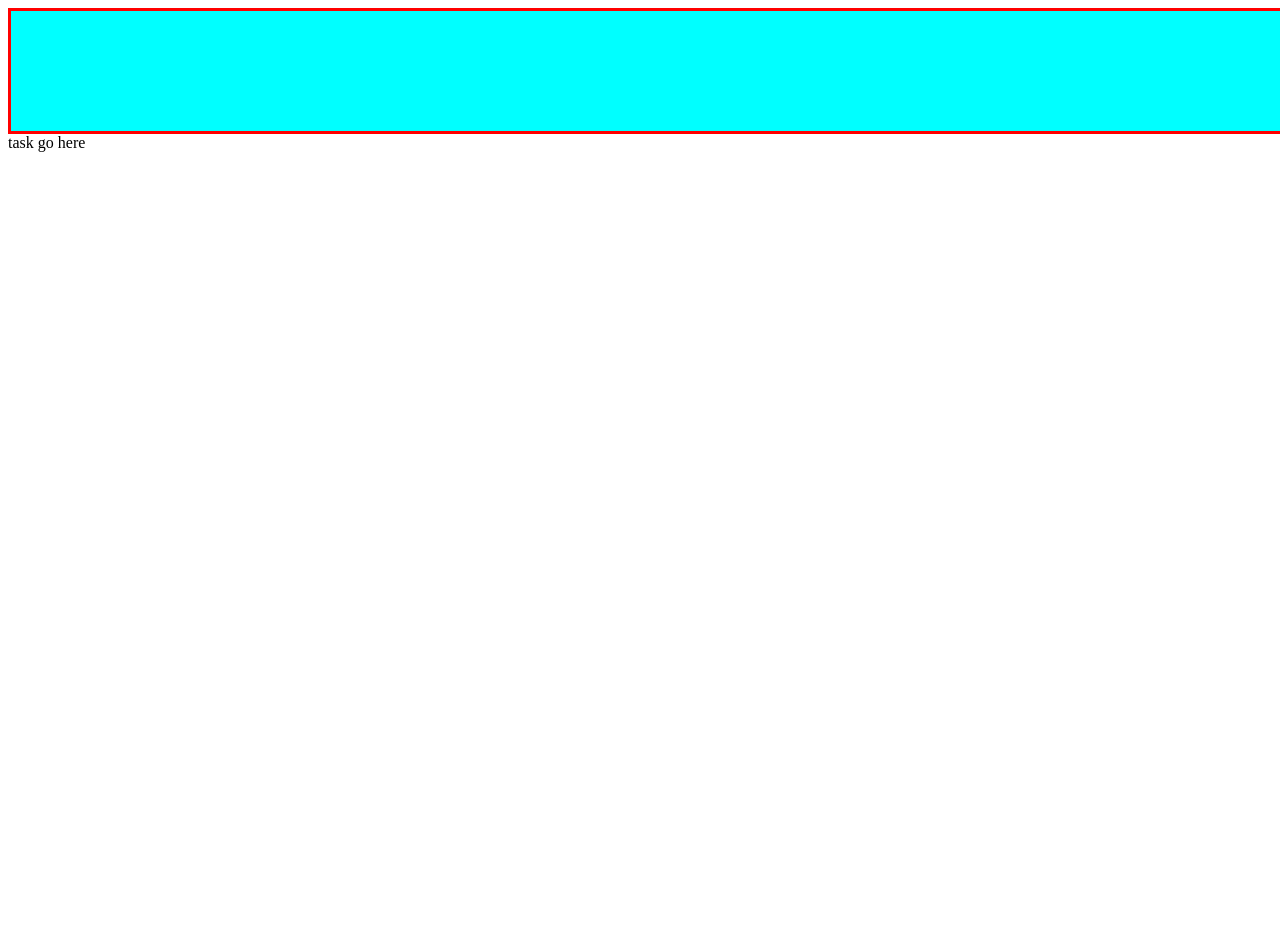
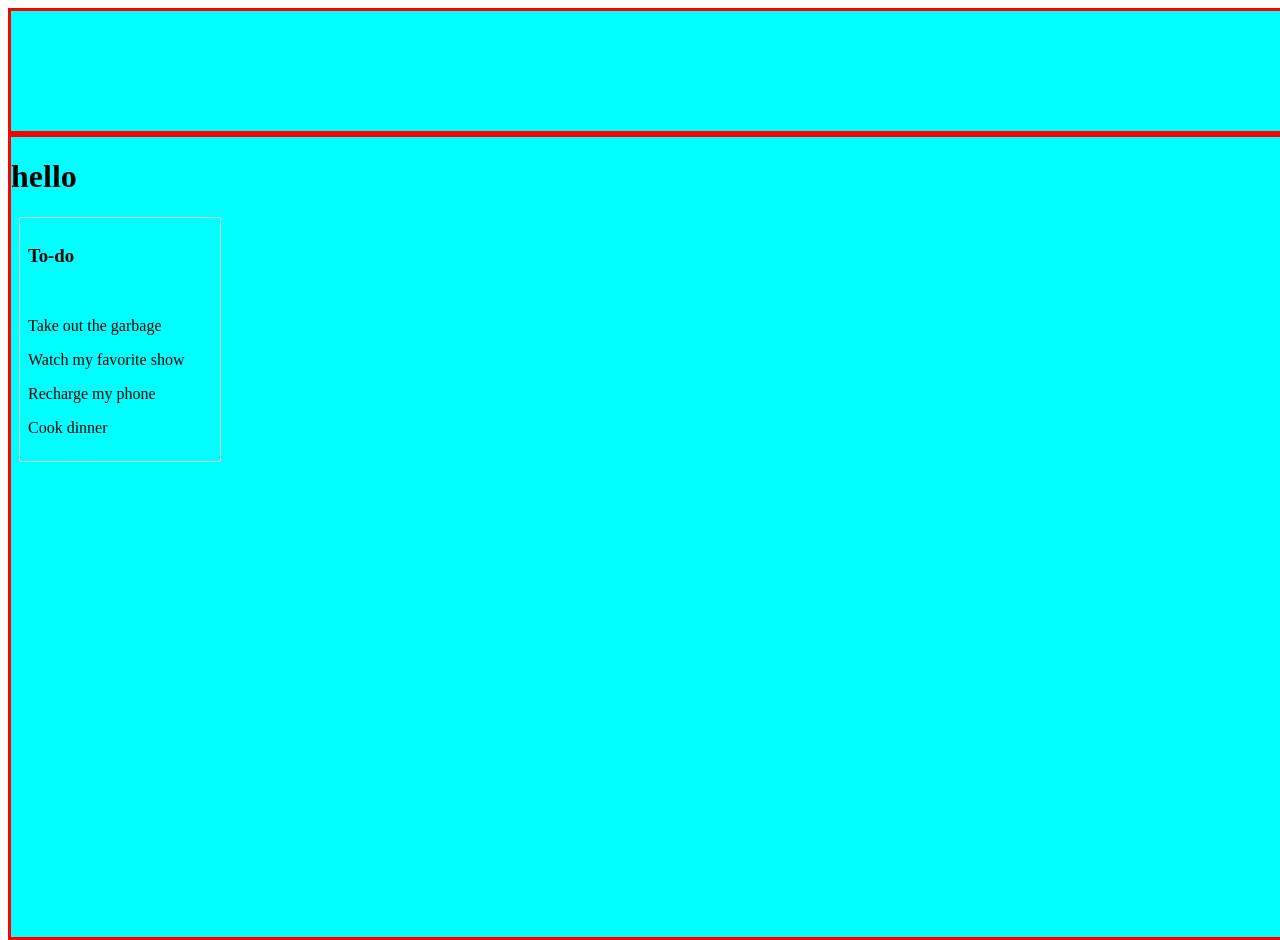
Before and after one commit to Yourownway/To_do_list-Js, a React (Create React App) app in the folder front/: page /List in a window 1280 px wide. Before the commit the page ends 816 px from the top, so only its background shows below. Built offline with nearby package versions, Linux system fonts and the light colour scheme.

Commit message:
FRONT init to do list

```diff
--- a/front/src/components/atoms/Column.js
+++ b/front/src/components/atoms/Column.js
@@ -1,14 +1,30 @@
 import React from "react";
 import styled from "styled-components";
+import Task from "./Task";
 
-export default function Column({ tasks }) {
-  const Container = styled.div``;
-  const Title = styled.h3``;
-  const TaskList = styled.div``;
+export default function Column({ column, tasks }) {
+  console.log(tasks, "taskkkkkk");
+  const Container = styled.div`
+    width: 200px;
+    margin: 8px;
+    border: 1px solid lightgrey;
+    border-radius: 2px;
+  `;
+  const Title = styled.h3`
+    padding: 8px;
+  `;
+  const TaskList = styled.div`
+    padding: 8px;
+  `;
 
   return (
     <Container>
-      <TaskList>task go here</TaskList>
+      <Title>{column.title}</Title>
+      <TaskList>
+        {tasks.map((task) => (
+          <Task key={task.id} task={task} />
+        ))}
+      </TaskList>
     </Container>
   );
 }
--- a/front/src/components/atoms/Task.js
+++ b/front/src/components/atoms/Task.js
@@ -1,5 +1,5 @@
 import React from "react";
 
-export default function Task() {
-  return <div>hello</div>;
+export default function Task({ task }) {
+  return <p>{task.content}</p>;
 }
--- a/front/src/components/molecules/List.js
+++ b/front/src/components/molecules/List.js
@@ -1,9 +1,28 @@
-import React, { useState } from "react";
+import React, { useEffect, useState } from "react";
 import { DragDropContext } from "react-beautiful-dnd";
 import initTaskData from "./data";
 import Column from "../atoms/Column";
+import styled from "styled-components";
 export default function List() {
   let [state, setState] = useState(initTaskData);
+  let column, tasks;
+  const Wrapper = styled.div`
+    border: solid red;
+    height: 100vh;
+    width: 100%;
+    background-color: ${(props) => props.theme.green};
+  `;
+  return (
+    <>
+      <Wrapper>
+        <h1>hello</h1>
+        {state.columnOrder.map((columnId) => {
+          column = state.columns[columnId];
+          tasks = column.taskIds.map((taskId) => state.tasks[taskId]);
 
-  return <Column />;
+          return <Column column={state.columns[columnId]} tasks={tasks} />;
+        })}
+      </Wrapper>
+    </>
+  );
 }
```
Also changed, not shown: 1 other file (tests, documents, lock files or other folders).
